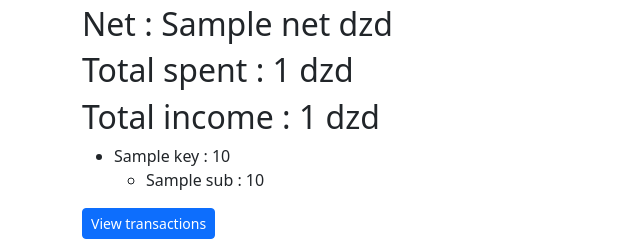
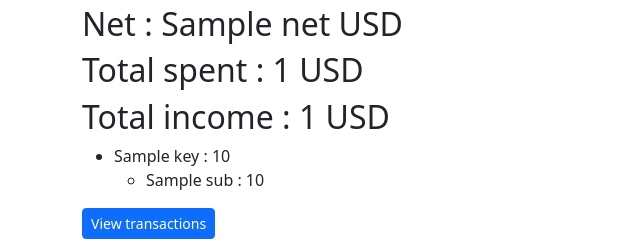
Before and after one commit to ciberityy/finance_tracker_django, a Django app: template transactions/templates/transactions/dashboard.html in a window 1280 px wide. Shown: the part 131-374 px from the top of the page, without its empty margins (0-640 px from the left). Run offline with Django 3.2, Linux system fonts and the light colour scheme; the template is opened without the code that fills it: most values are stand-ins (such as "Sample title", 1, 10 or a date in 2020).

Commit message:
refactor(template): read the currency from settings via a context processor
-add a currency context processor that exposes settings.CURRENCY to every template
-replace the 4 hardcoded "dzd" in dashboard.html and view_transactions.html with {{ currency }}
-displayed currency is now uppercase (DZD)
-CURRENCY lives in settings.py, which is untracked until Phase C.1

```diff
--- /dev/null
+++ b/transactions/context_processors.py
@@ -0,0 +1,6 @@
+from django.conf import settings
+
+def currency(request):
+    return {
+        "currency": settings.CURRENCY
+    }
--- a/transactions/templates/transactions/dashboard.html
+++ b/transactions/templates/transactions/dashboard.html
@@ -1,9 +1,9 @@
 {% extends 'transactions/base.html' %}
 {% block title %}Dashboard{% endblock %}
 {% block content %} <h1>Welcome, {{ user.username }}</h1>
-    <h2>Net : {{ net }} dzd</h2>
-    <h2>Total spent : {{ total_expense }} dzd</h2>
-    <h2>Total income : {{ total_income }} dzd</h2>
+    <h2>Net : {{ net }} {{ currency }}</h2>
+    <h2>Total spent : {{ total_expense }} {{ currency }}</h2>
+    <h2>Total income : {{ total_income }} {{ currency }}</h2>
     <ul>
         {% for key, value in category_data.items %}
             <li> {{ key }} : {{ value.total }}
--- a/transactions/templates/transactions/view_transactions.html
+++ b/transactions/templates/transactions/view_transactions.html
@@ -7,7 +7,7 @@
         {% for transaction in transactions %}
         <li class="d-flex gap-3 align-items-center">
             <span>{{ forloop.counter }}. <strong>{{transaction.date_time}}</strong> : {{ transaction.category }};
-            amount : {{transaction.amount}} dzd</span>
+            amount : {{transaction.amount}} {{ currency }}</span>
             <div class="align-btn">
                 <a class="btn btn-sm btn-outline-secondary" href="{% url 'edit_transaction' transaction.pk %}">Edit</a>
                 <a class="btn btn-sm btn-outline-danger" href="{% url 'delete_transaction' transaction.pk %}">Delete</a>
--- a/transactions/views.py
+++ b/transactions/views.py
@@ -69,7 +69,7 @@ def dashboard(request):
         "total_expense": total_expense,
         "total_income": total_income,
         "net": net,
-        "category_data": category_data
+        "category_data": category_data,
     }
 
     return render(request, "transactions/dashboard.html", context)
```
